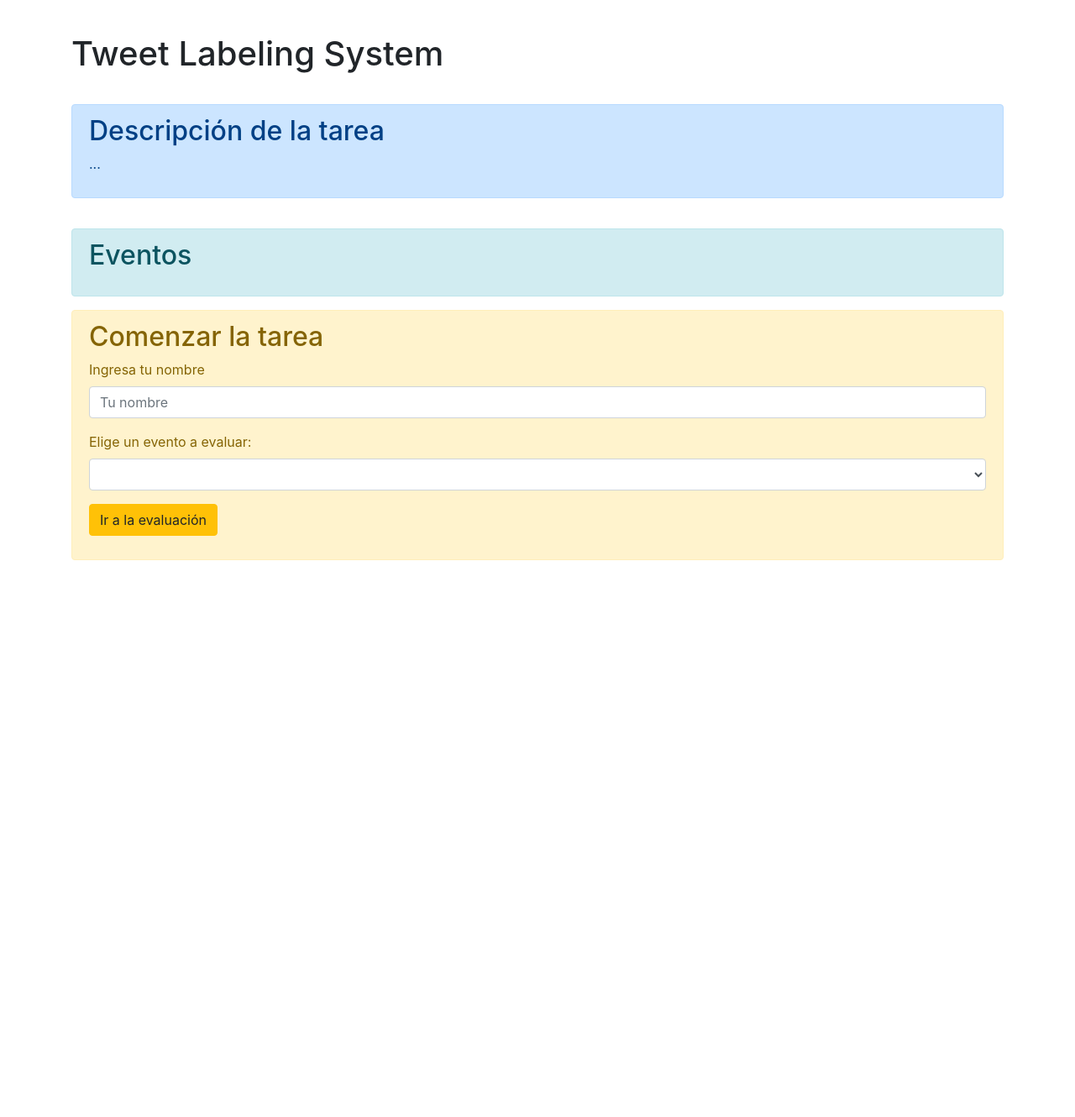
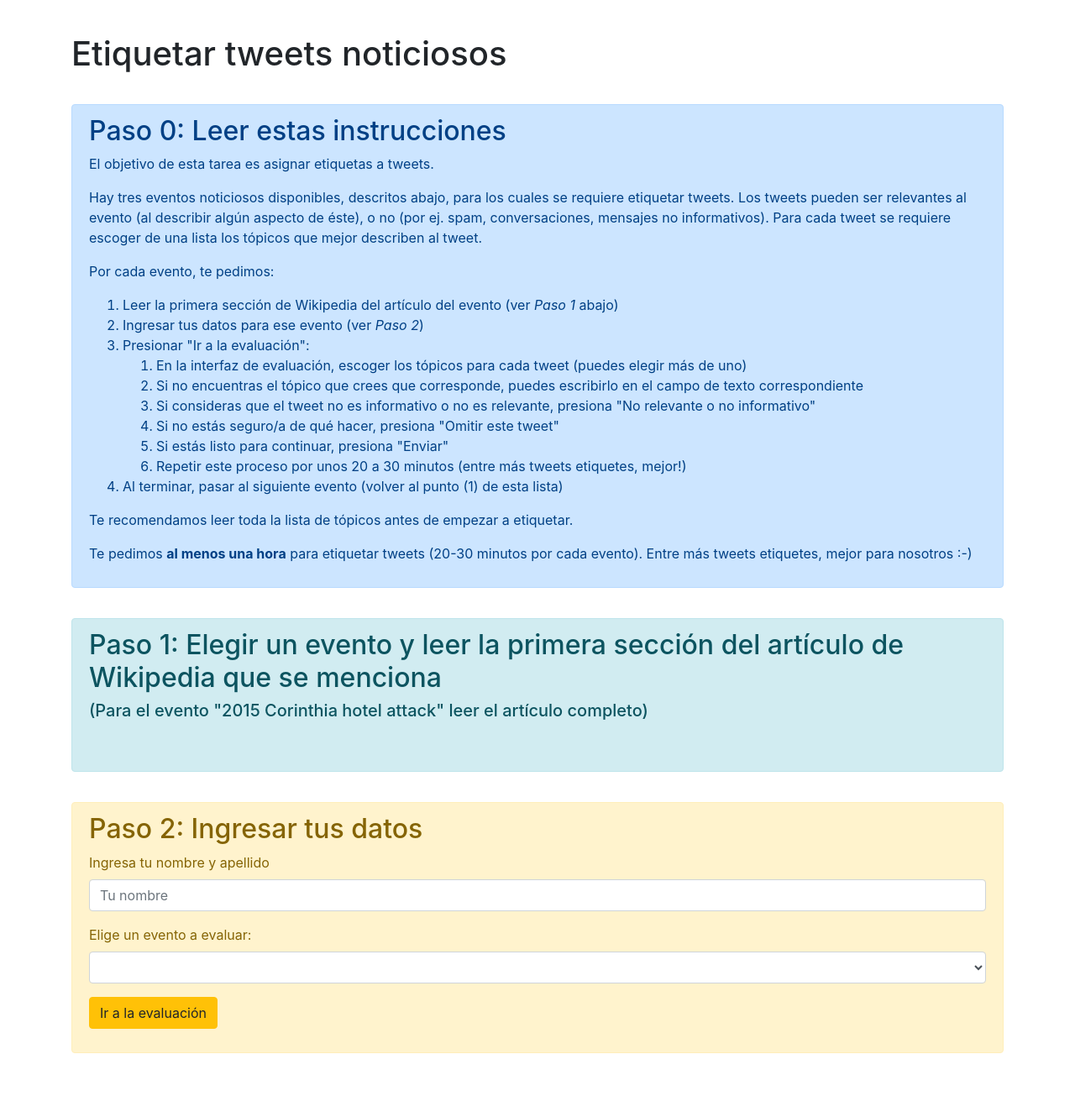
Before and after one commit to alapini/news-model, a Flask app: page / in a window 1280 px wide. Shown: the whole page at 84% size. Before the commit the page ends 667 px from the top, so only its background shows below. Run offline with Flask 2, Linux system fonts and the light colour scheme; lists and menus that the app fills with data are empty; some libraries are stand-ins or nearby versions.

Commit message:
interfaz final

```diff
--- a/web/flask_server.py
+++ b/web/flask_server.py
@@ -62,7 +62,7 @@ def partition(lst, n):
 
 
 # init
-data_path = Path('/Users/mquezada/news-model/tweet_topics/')
+data_path = Path('/home/mquezada/news-model-git/news-model/tweet_topics/')
 files = list(data_path.glob('event_*-topic_*-tweet_ids_sorted_mmr.txt'))
 
 topics_tweetids = defaultdict(list)
@@ -129,48 +129,55 @@ def tweets(event_id):
                            original_topic_id=topic)
 
 
-def tweets1(event_id):
-    path = Path('/home/mquezada/tweet_topics/')
-    files = list(path.glob(f'event_{event_id}-topic_*-tweet_ids_sorted_mmr.txt'))
-    if not files:
-        return redirect(url_for('root'))
-
-    topics = []
-    for f in files:
-        with f.open('r') as g:
-            topics.append([line[:-1] for line in g.readlines()])
-
-    print(topics)
-
-
 @app.route("/event/label", methods=["GET", "POST"])
 def label():
     representative_id = request.args.get('representative_id')
     event_id = request.args.get('event_id')
     tweet_idx = request.args.get('tweet_idx')
     original_topic_id = request.args.get('original_topic_id')
-    topic_id = request.form.get('topic_id')
+
     user_name = session['user_name']
+
+    if not (representative_id and event_id and user_name):
+        abort(400)
+
+    topic_ids = request.form.getlist('topic_id')
     topic_text = request.form.get('topic_text')
 
-    if not (representative_id and topic_id and event_id and user_name):
-        abort(400)
+    non_relevant = request.form.get('non_relevant')
+    skip = request.form.get('skip')
 
-    _info(f"rep={representative_id}, event_id={event_id}, idx={tweet_idx}, orig_top={original_topic_id}, topic_id={topic_id}, topic_text={topic_text}, user={user_name}")
+    topic_save = defaultdict(list)
+    for topic_id in topic_ids:
+        topic_save['topics'].append(ObjectId(topic_id))
 
-    db.representatives.update_one(
-        {"_id": ObjectId(representative_id)},
-        {
+    if topic_text:
+        topic_save['custom_topic'] = topic_text
+
+    if skip:
+        topic_save['skipped'] = True
+
+    if non_relevant:
+        topic_save['non_relevant'] = True
+        topic_save.pop('topics', None)
+        topic_save.pop('custom_topic', None)
+
+    to_save = {
             "$push": {
                 "topic": {
-                    "topic_id": ObjectId(topic_id) if topic_id != "otro" else "otro",
-                    "topic_text": topic_text,
+                    "info": dict(topic_save),
                     "added_timestamp": datetime.utcnow(),
                     "user_name": user_name
                 }
             }
         }
-    )
+
+    rep_id = {"_id": ObjectId(representative_id)}
+
+    db.representatives.update_one(rep_id, to_save)
+
+    _info(f"updated: {representative_id}. User: {user_name}. Topics: {topic_save}")
 
     labelers[event_id].label(original_topic_id, int(tweet_idx))
+
     return redirect(url_for('tweets', event_id=event_id))
--- a/web/templates/events.html
+++ b/web/templates/events.html
@@ -22,7 +22,7 @@
     <div class="row">
         <div class="col-lg-12">
             <blockquote class="blockquote">
-                <h1>Tweet Labeling System</h1>
+                <h1>Etiquetar tweets noticiosos</h1>
             </blockquote>
         </div>
     </div>
@@ -34,8 +34,36 @@
     <div class="row">
         <div class="col-lg-12">
             <div class="alert alert-primary">
-                <h2 class="alert-heading">Descripción de la tarea</h2>
-                <p>...</p>
+                <h2 class="alert-heading">Paso 0: Leer estas instrucciones</h2>
+                <p>El objetivo de esta tarea es asignar etiquetas a tweets.</p>
+                <p>
+                    Hay tres eventos noticiosos disponibles, descritos abajo, para los cuales se requiere etiquetar tweets.
+                    Los tweets pueden ser relevantes al evento (al describir algún aspecto de éste), o no (por ej. spam, conversaciones, mensajes no informativos).
+                    Para cada tweet se requiere escoger de una lista los tópicos que mejor describen al tweet.
+                </p>
+                <p>
+                    Por cada evento, te pedimos:
+                    <ol>
+                        <li>Leer la primera sección de Wikipedia del artículo del evento (ver <em>Paso 1</em> abajo)</li>
+                        <li>Ingresar tus datos para ese evento (ver <em>Paso 2</em>)</li>
+                        <li>Presionar "Ir a la evaluación":</li>
+                        <ol>
+                            <li>En la interfaz de evaluación, escoger los tópicos para cada tweet (puedes elegir más de uno)</li>
+                            <li>Si no encuentras el tópico que crees que corresponde, puedes escribirlo en el campo de texto correspondiente</li>
+                            <li>Si consideras que el tweet no es informativo o no es relevante, presiona "No relevante o no informativo"</li>
+                            <li>Si no estás seguro/a de qué hacer, presiona "Omitir este tweet"</li>
+                            <li>Si estás listo para continuar, presiona "Enviar"</li>
+                            <li>Repetir este proceso por unos 20 a 30 minutos (entre más tweets etiquetes, mejor!)</li>
+                        </ol>
+                        <li>Al terminar, pasar al siguiente evento (volver al punto (1) de esta lista)</li>
+                    </ol>
+                    Te recomendamos leer toda la lista de tópicos antes de empezar a etiquetar.
+                </p>
+
+                <p>
+                    Te pedimos <strong>al menos una hora</strong> para etiquetar tweets (20-30 minutos por cada evento).
+                    Entre más tweets etiquetes, mejor para nosotros :-)
+                </p>
             </div>
         </div>
     </div>
@@ -47,11 +75,14 @@
     <div class="row">
         <div class="col-lg-12">
             <div class="alert alert-info">
-                <h2 class="alert-heading">Eventos</h2>
+                <h2 class="alert-heading">Paso 1: Elegir un evento y leer la primera sección del artículo de Wikipedia que se menciona</h2>
+                <h5>(Para el evento "2015 Corinthia hotel attack" leer el artículo completo)</h5>
+                <br>
                 <dl>
                 {% for event in events %}
                     <dt>{{ event.human_name }}</dt>
-                    <dd>{{ event.description }}</dd>
+                    <dd><a href="{{ event.url }}">{{event.url}}</a></dd>
+
                     <hr>
                 {% endfor %}
                 </dl>
@@ -60,12 +91,16 @@
     </div>
 
     <div class="row">
+        <div class="col-lg-12" style="height: 20px;"></div>
+    </div>
+
+    <div class="row">
         <div class="col-lg-12">
             <div class="alert alert-warning">
-                <h2 class="alert-heading">Comenzar la tarea</h2>
+                <h2 class="alert-heading">Paso 2: Ingresar tus datos</h2>
                 <form action="{{ url_for('init') }}" method="post">
                     <div class="form-group">
-                        <label for="nombre">Ingresa tu nombre</label>
+                        <label for="nombre">Ingresa tu nombre y apellido</label>
                         <input type="text" class="form-control" id="nombre" name="nombre" placeholder="Tu nombre" required>
                     </div>
                     <div class="form-group">
@@ -84,6 +119,8 @@
         </div>
     </div>
 
+    <div class="row" style="padding-bottom: 60px;"></div>
+
 </div>
 
 
```
Also changed, not shown: web/static/css/style.css (+34 -1 lines), web/templates/tweets.html (+47 -9 lines).
